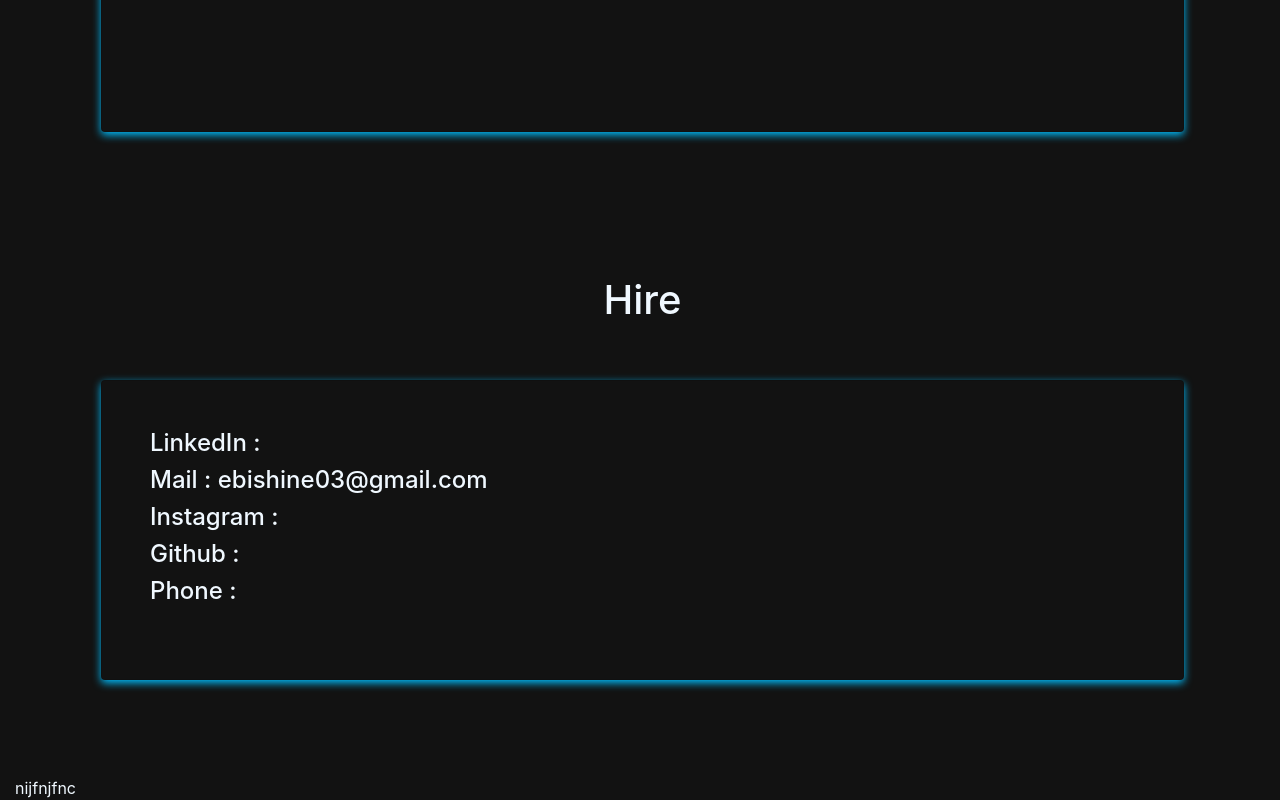
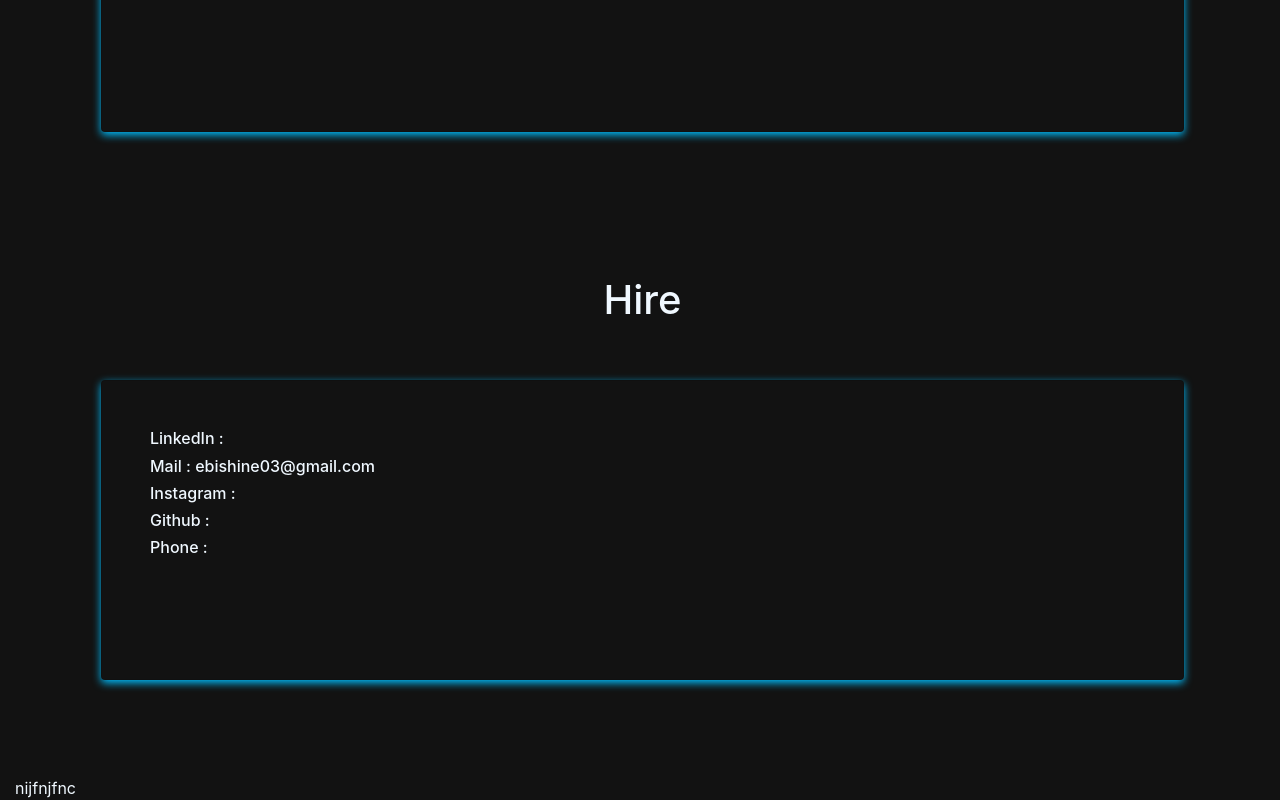
Before and after one commit to Ebishine03/portfolio, a plain HTML site: page index.html in a window 1280 px wide. Shown: the part 3208-4008 px from the top of the page. Drawn offline with nearby package versions, Linux system fonts and the light colour scheme; a web font is replaced by a local one.

Commit message:
Hire changed

```diff
--- a/index.html
+++ b/index.html
@@ -298,11 +298,11 @@
                 <div class="card" style="width: auto ; ">
 
                     <div class="card-body p-5">
-                        <h4>LinkedIn :</h4>
-                        <h4>Mail : ebishine03@gmail.com </h4>
-                        <h4>Instagram : </h4>
-                        <h4>Github :</h4>
-                        <h4>Phone :</h4>
+                        <h6>LinkedIn :</h6>
+                        <h6>Mail : ebishine03@gmail.com </h6>
+                        <h6>Instagram : </h6>
+                        <h6>Github :</h6>
+                        <h6>Phone :</h6>
 
                     </div>
                 </div>
```
